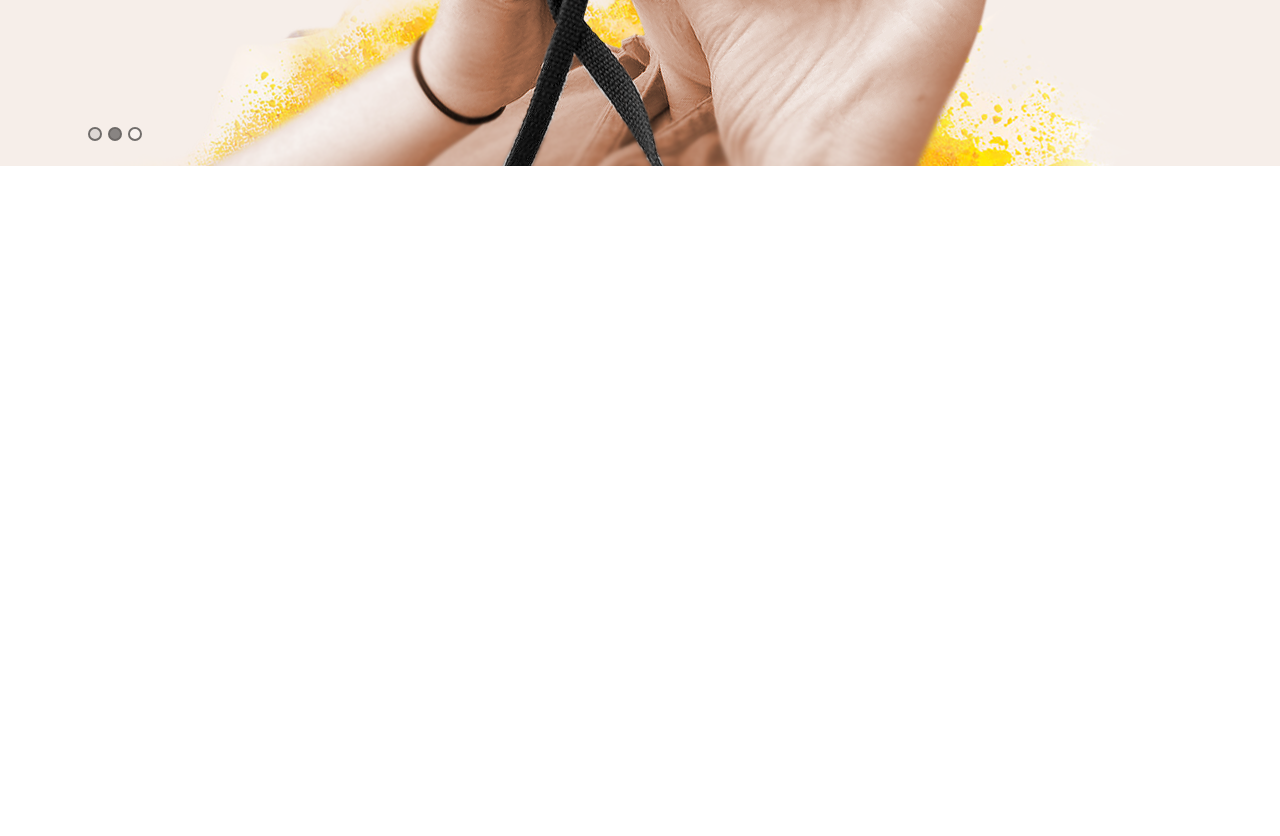
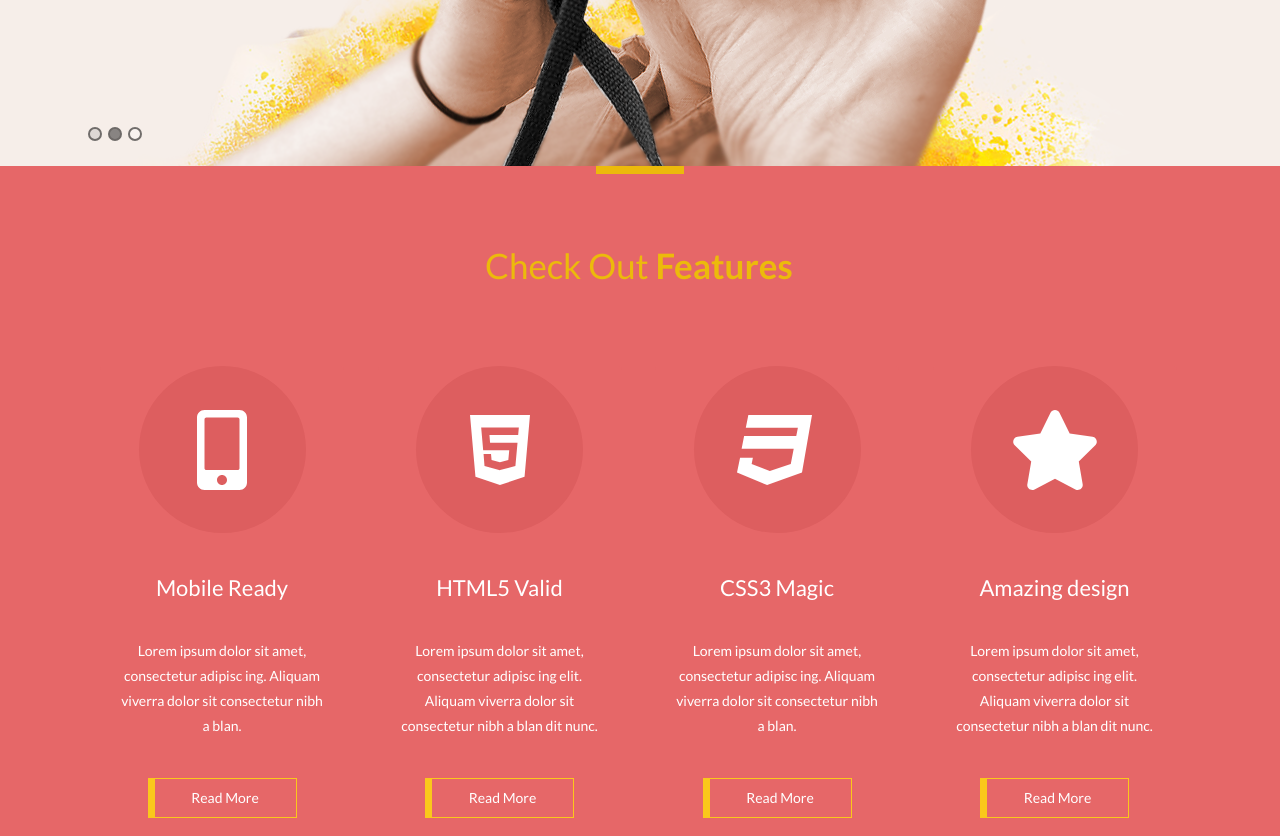
Before and after one commit to Nikita-Kukenko/FREE_WIP, a plain HTML site: page index.html in a window 1280 px wide. Shown: the part 516-1352 px from the top of the page. Before the commit the page ends 800 px from the top, so only its background shows below. Drawn offline with nearby package versions, Linux system fonts and the light colour scheme.

Commit message:
finished checkout block

```diff
--- a/#Source/scss/media.scss
+++ b/#Source/scss/media.scss
@@ -1,3 +1,10 @@
+
+
+@media (max-width: 1200px) {
+	.card__bg {
+		width: auto;
+	}
+}
 
 
 @media (min-width: 768px) {
--- a/#Source/scss/styles.scss
+++ b/#Source/scss/styles.scss
@@ -147,6 +147,101 @@
    text-indent: -999px;
 }
 
+.checkout {
+	min-height: 660px;
+	background-color: #e66768;
+}
+
+.margB {
+	margin: 0 0 20px;
+}
+
+.card__bg {
+	background-color: #e66768;
+	border: none;
+	width: 244px;
+	margin: 81px 0 0;
+}
+
+.card__item {
+	width: 167px;
+	height: 167px;
+	background-color: #dd5e5f;
+	border-radius: 50%;
+	margin: 0 auto 17.5px;
+	&:hover {
+		border: 2px solid #fac81b;
+	}
+	.icon__style {
+		font-family: FontAwesome;
+		font-size: 80px;
+		line-height: 39px;
+		font-weight: 400;
+		color: #ffffff;
+		&:hover {
+			color: #fac81b;
+		}
+	}
+}
+
+.card-body {
+	.card-title {
+		font-family: Lato;
+		font-size: 22px;
+		line-height: 39px;
+		font-weight: 400;
+		color: #ffffff;
+		margin: 0 0 31px;
+		&:hover {
+		color: #fac81b;
+		}
+	}
+	.card-text {
+		font-family: Lato;
+		font-size: 14px;
+		line-height: 25px;
+		font-weight: 400;
+		color: #ffffff;
+		text-align: center;
+		margin: 0 0 40px;
+	}
+}
+
+.typical__button {
+	width: 149px;
+	height: 40px;
+	border: 1px solid #fac81b;
+	font-family: Lato;
+	font-size: 14px;
+	line-height: 28px;
+	font-weight: 400;
+	color: #ffffff;
+	border-left: 7px solid #fac81b;
+	border-radius: 0;
+	&:hover {
+		color: #fac81b;
+		}
+}
+
+.line__top {
+	width: 88px;
+	height: 8px;
+	background-color: #ecba0b;
+	margin: 0 auto 72px;
+}
+
+.checkout__title {
+	font-family: Lato;
+	font-size: 35px;
+	line-height: 39px;
+	font-weight: 400;
+	color: #ecba0b;
+	margin: 0 auto;
+	max-width: 310px;
+	.f_w {
+		font-weight: 700;
+	}
+}
 
 
 
--- a/index.html
+++ b/index.html
@@ -91,6 +91,63 @@
 				</div>
 			</div>
 		</div>
+
+		<div class="checkout">
+			<div class="container">
+				<div class="line__top"></div>
+				<h2 class="checkout__title">Check Out <span class="f_w">Features</span></h2>
+				<div class="row margB">
+					<div class="col-lg-3">
+						<div class="card card__bg">
+							<span class="card__item d-flex justify-content-center align-items-center">
+								<i class="fas fa-mobile-alt icon__style"></i>
+							</span>
+							<div class="card-body d-flex flex-column justify-content-center align-items-center">
+								<h5 class="card-title">Mobile Ready</h5>
+								<p class="card-text">Lorem ipsum dolor sit amet, consectetur adipisc ing. Aliquam viverra dolor sit consectetur nibh a blan.</p>
+								<a href="" class="btn typical__button">Read  More</a>
+							</div>
+						</div>
+					</div>
+					<div class="col-lg-3">
+						<div class="card card__bg">
+							<span class="card__item d-flex justify-content-center align-items-center">
+								<i class="fab fa-html5 icon__style"></i>
+							</span>
+							<div class="card-body d-flex flex-column justify-content-center align-items-center">
+								<h5 class="card-title">HTML5 Valid</h5>
+								<p class="card-text">Lorem ipsum dolor sit amet, consectetur adipisc ing elit. Aliquam viverra dolor sit consectetur nibh a blan dit nunc.</p>
+								<a href="" class="btn typical__button">Read  More</a>
+							</div>
+						</div>
+					</div>
+					<div class="col-lg-3">
+						<div class="card card__bg">
+							<span class="card__item d-flex justify-content-center align-items-center">
+								<i class="fab fa-css3 icon__style"></i>
+							</span>
+							<div class="card-body d-flex flex-column justify-content-center align-items-center">
+								<h5 class="card-title">CSS3 Magic</h5>
+								<p class="card-text">Lorem ipsum dolor sit amet, consectetur adipisc ing. Aliquam viverra dolor sit consectetur nibh a blan.</p>
+								<a href="" class="btn typical__button">Read  More</a>
+							</div>
+						</div>
+					</div>
+					<div class="col-lg-3">
+						<div class="card card__bg">
+							<span class="card__item d-flex justify-content-center align-items-center">
+								<i class="fas fa-star icon__style"></i>
+							</span>
+							<div class="card-body d-flex flex-column justify-content-center align-items-center">
+								<h5 class="card-title">Amazing design</h5>
+								<p class="card-text">Lorem ipsum dolor sit amet, consectetur adipisc ing elit. Aliquam viverra dolor sit consectetur nibh a blan dit nunc.</p>
+								<a href="" class="btn typical__button">Read  More</a>
+							</div>
+						</div>
+					</div>
+				</div>
+			</div>
+		</div>
 	</div>
 
 </body>
```
Also changed, not shown: css/styles.css.
